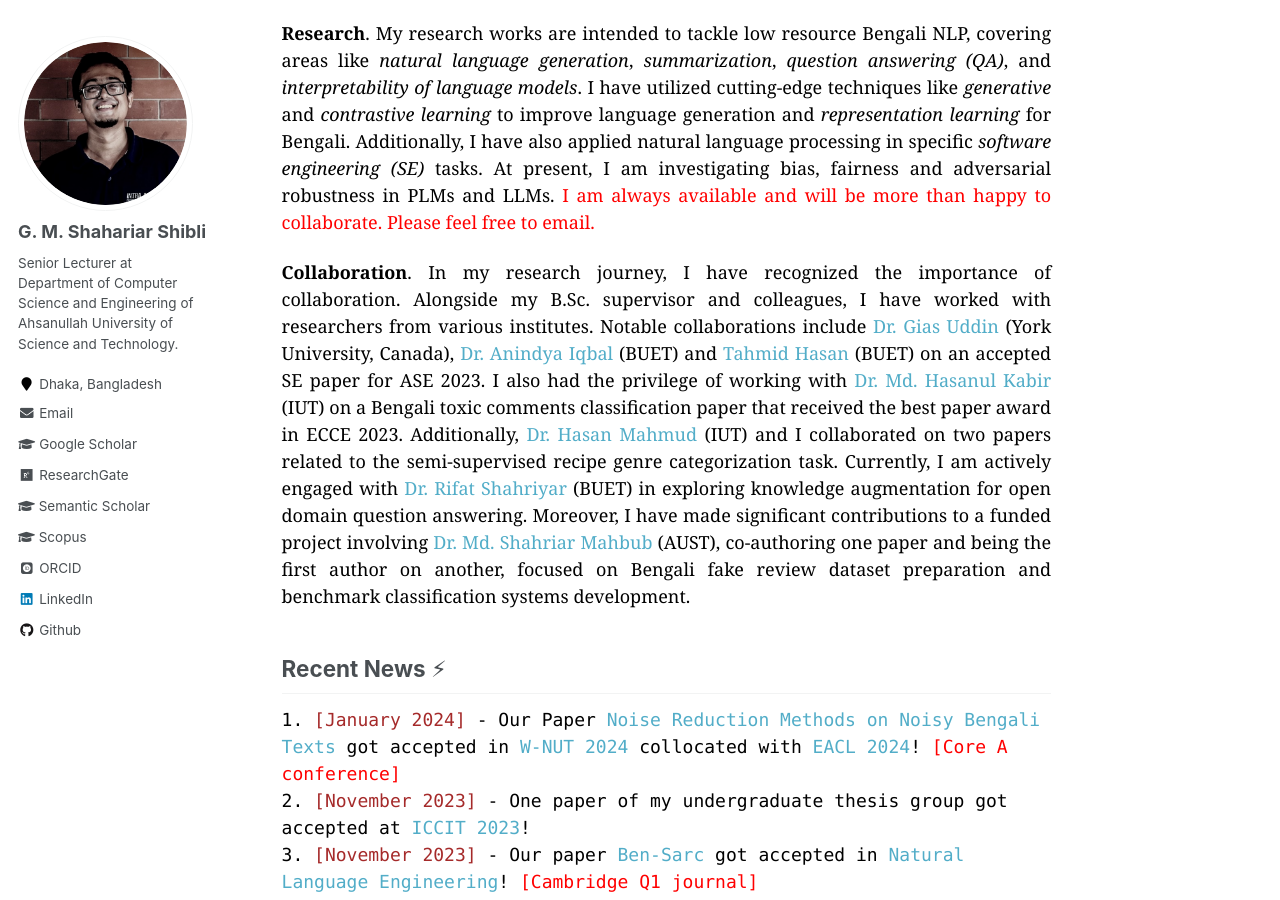
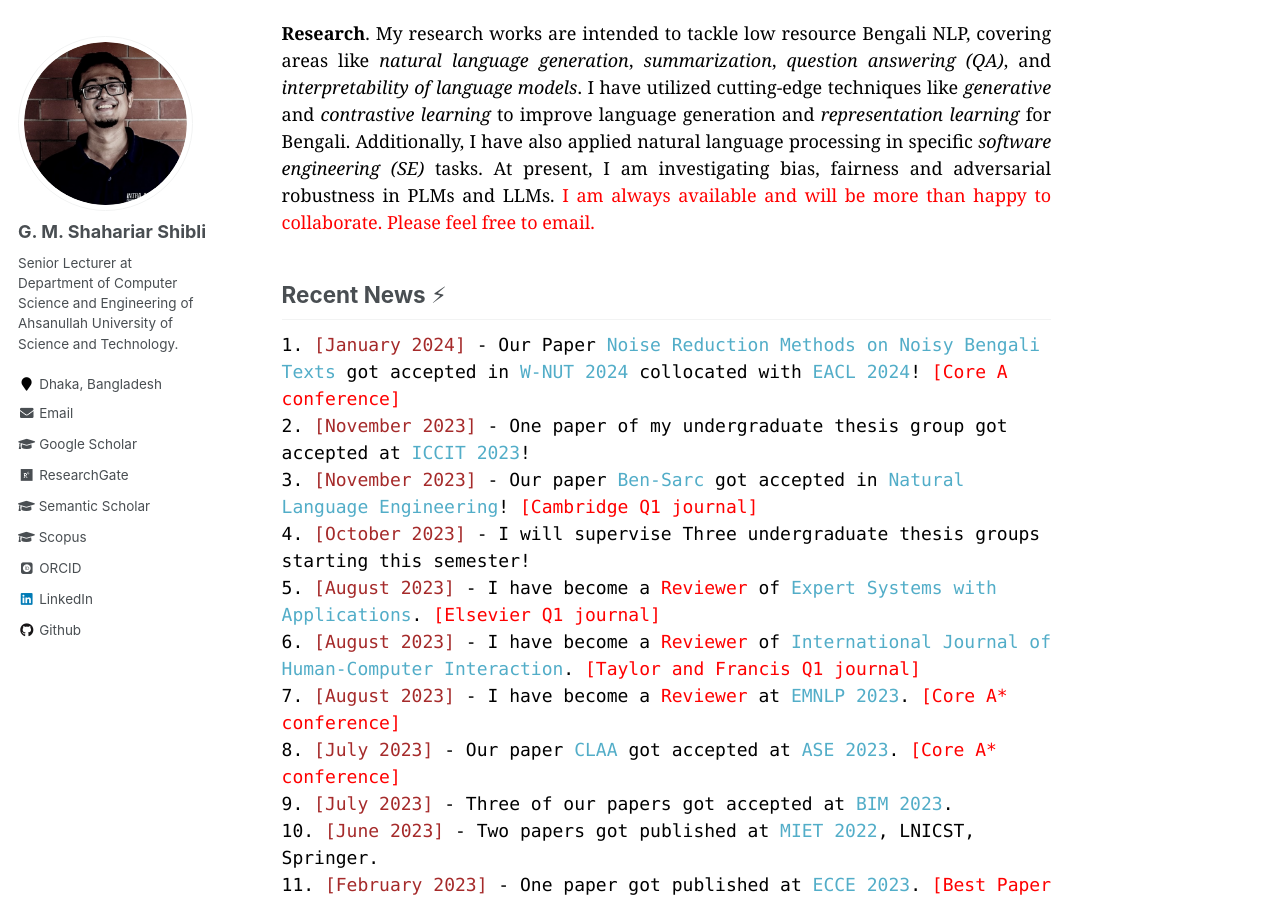
Before and after one commit to shahariar-shibli/shahariar-shibli.github.io, a Jekyll site: the page built from _pages/about.md, in a window 1280 px wide and 900 px high, scrolled down 294 px. Built offline with Jekyll 4.4.1, drawn with Linux system fonts in a browser that asks for light colours; some web fonts are replaced.

Commit message:
Update about.md

```diff
--- a/_pages/about.md
+++ b/_pages/about.md
@@ -25,21 +25,6 @@ Additionally, I have also applied natural language processing in specific <em>so
 <span style="color:red;">I am always available and will be more than happy to collaborate. Please feel free to email.</span>
 </p>
 
-<p style="text-align:justify;color:black; font-family:Georgia">
-<b>Collaboration</b>.  In my research journey, I have recognized the importance of collaboration. Alongside my B.Sc. supervisor and
-colleagues, I have worked with researchers from various institutes. Notable collaborations include
-<a href="https://giasuddin.ca/">Dr. Gias Uddin</a> (York University, Canada),
-<a href="https://cse.buet.ac.bd/faculty_list/detail/anindyaiqbal">Dr. Anindya Iqbal</a> (BUET) and <a href="https://tahmid04.github.io/">Tahmid Hasan</a> (BUET) on an accepted SE paper for ASE 2023. I also
-had the privilege of working with <a href="https://cse.iutoic-dhaka.edu/profile/hasanul">Dr. Md. Hasanul Kabir</a> (IUT) on a Bengali toxic
-comments classification paper that received the best paper award in ECCE 2023. Additionally,
-<a href="https://cse.iutoic-dhaka.edu/profile/hasan/education">Dr. Hasan Mahmud</a> (IUT) and I collaborated on two papers related to the
-semi-supervised recipe genre categorization task. Currently, I am actively engaged with
-<a href="http://rifatshahriyar.github.io/">Dr. Rifat Shahriyar</a> (BUET) in exploring knowledge augmentation for open
-domain question answering. Moreover, I have made significant contributions to a funded project involving
-<a href="https://www.aust.edu/cse/faculty_member/dr_md_shahriar_mahbub">Dr. Md. Shahriar Mahbub</a> (AUST), co-authoring one paper and being the first
-author on another, focused on Bengali fake review dataset preparation and benchmark classification systems development.
-</p>
-
 
 ## Recent News ⚡
 <span style="font-family:Monaco; color:black;">1. <span style="color:brown">[January 2024]</span> -  Our Paper [Noise Reduction Methods on Noisy Bengali Texts](https://arxiv.org/pdf/2401.14360.pdf) got accepted in [W-NUT 2024](https://noisy-text.github.io/2024/) collocated with [EACL 2024](https://2024.eacl.org/)! <span style="color:red;">[Core A conference]</span></span><br/>
```
